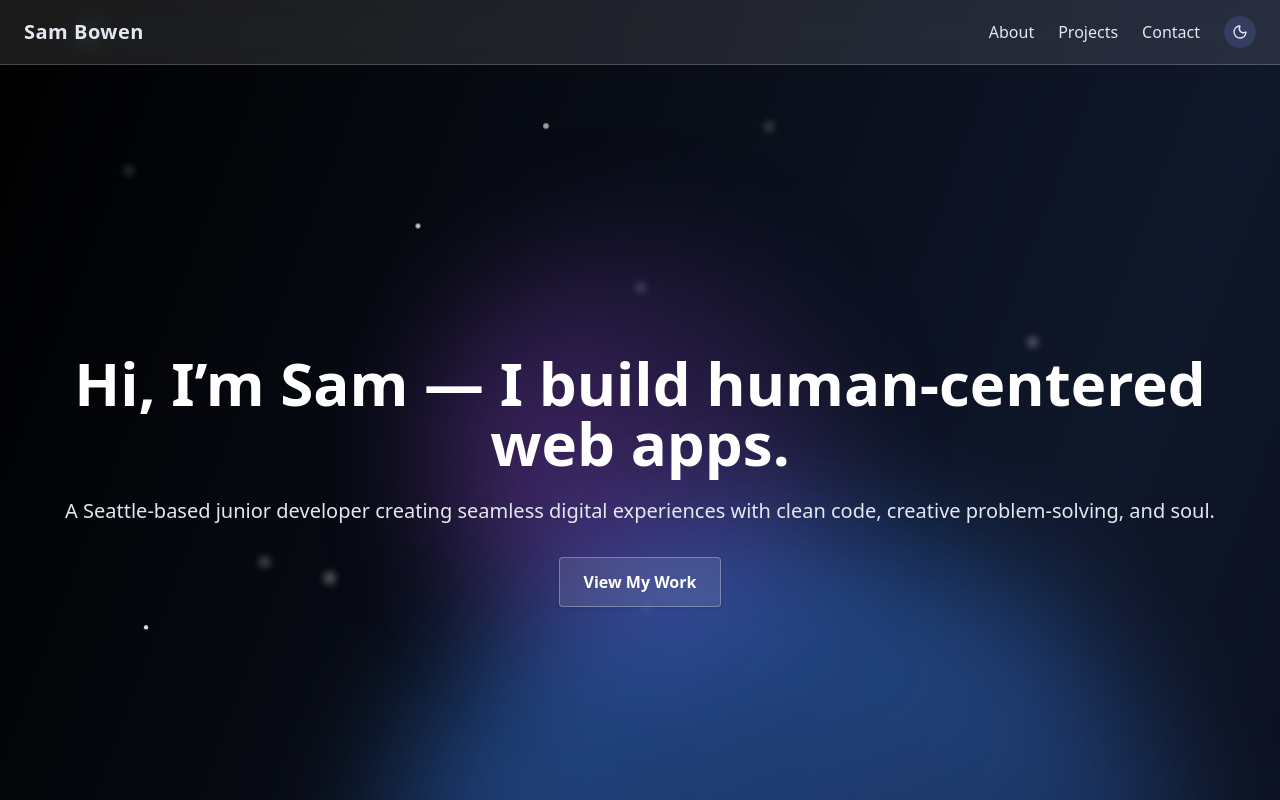
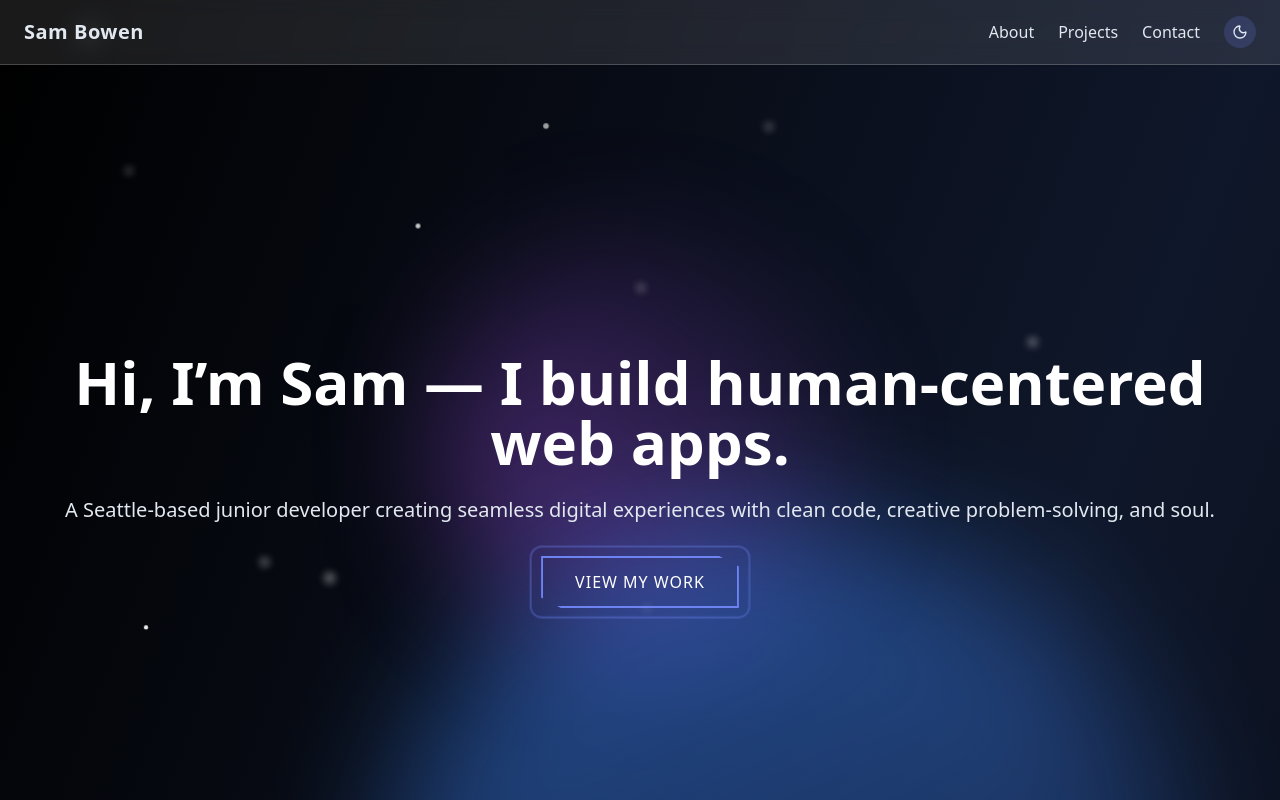
Before and after one commit to sambow7/sam-bowen-portfolio, a React (Vite) app: page / in a window 1280 px wide. Shown: the top 800 px of the page. Built offline with nearby package versions, Linux system fonts and the light colour scheme.

Commit message:
Improves hero button appearance
Replaces the original "View My Work" button in the hero section with a sci-fi themed button, enhancing the overall aesthetic and user experience.

The new button features a unique shape, animated border pulse effect and hover state.

```diff
--- a/src/components/Hero.jsx
+++ b/src/components/Hero.jsx
@@ -30,12 +30,14 @@ export default function Hero() {
           A Seattle-based junior developer creating seamless digital experiences with clean code, creative problem-solving, and soul.
         </p>
         <div className="mt-8">
-          <a
-            href="#projects"
-            className="inline-block bg-white/10 dark:bg-black/20 backdrop-blur-md border border-white/30 dark:border-black/30 text-white font-semibold px-6 py-3 rounded hover:bg-white/20 dark:hover:bg-black/30 transition-all duration-300 shadow hover:shadow-lg button-hover-effect"
-          >
-            View My Work
-          </a>
+          <div className="sci-fi-button-container">
+            <a
+              href="#projects"
+              className="sci-fi-button"
+            >
+              View My Work
+            </a>
+          </div>
         </div>
       </div>
     </div>
--- a/src/index.css
+++ b/src/index.css
@@ -1,3 +1,22 @@
+/* Sci-fi button base shape */
+.sci-fi-button {
+  position: relative;
+  display: inline-block;
+  padding: 0.75rem 2rem;
+  color: white;
+  text-transform: uppercase;
+  letter-spacing: 1px;
+  background: transparent;
+  border: 2px solid #6D83F2;
+  clip-path: polygon(0 0, 90% 0, 100% 20%, 100% 100%, 10% 100%, 0 80%);
+  transition: background-color 0.3s ease, transform 0.3s ease;
+  cursor: pointer;
+}
+
+.sci-fi-button:hover {
+  background-color: rgba(109, 131, 242, 0.3);
+  transform: scale(1.05);
+}
 
 @keyframes button-glow {
   0% { box-shadow: 0 0 5px rgba(255, 255, 255, 0.3); }
@@ -221,3 +240,79 @@ body, html, #root {
 .animate-shooting-star-3 {
   animation: shooting-star 3s linear infinite;
 }
+/* Animated border pulse effect for sci-fi button */
+.sci-fi-button {
+  position: relative;
+  display: inline-block;
+  padding: 0.75rem 2rem;
+  color: white;
+  text-transform: uppercase;
+  letter-spacing: 1px;
+  background: transparent;
+  border: 2px solid #6D83F2;
+  clip-path: polygon(0 0, 90% 0, 100% 20%, 100% 100%, 10% 100%, 0 80%);
+  transition: background-color 0.3s ease, transform 0.3s ease;
+  cursor: pointer;
+  overflow: visible; /* 👈 Make sure this is set */
+}
+
+.sci-fi-button::before {
+  content: '';
+  position: absolute;
+  top: -10px;
+  left: -10px;
+  right: -10px;
+  bottom: -10px;
+  border: 2px solid rgba(109, 131, 242, 0.5);
+  border-radius: 12px; /* Optional: Smooth out the pulse edges */
+  animation: border-pulse 2s infinite ease-in-out;
+  z-index: -1;
+}
+
+@keyframes border-pulse {
+  0% {
+    opacity: 0.7;
+    transform: scale(1);
+  }
+  50% {
+    opacity: 1;
+    transform: scale(1.15);
+  }
+  100% {
+    opacity: 0.7;
+    transform: scale(1);
+  }
+}
+/* Sci-fi button border pulse container */
+.sci-fi-button-container {
+  position: relative;
+  display: inline-block;
+}
+
+.sci-fi-button-container::before {
+  content: '';
+  position: absolute;
+  top: -10px;
+  left: -10px;
+  right: -10px;
+  bottom: -10px;
+  border: 2px solid rgba(109, 131, 242, 0.5);
+  border-radius: 12px;
+  animation: border-pulse 2s infinite ease-in-out;
+  z-index: -1;
+}
+
+@keyframes border-pulse {
+  0% {
+    opacity: 0.7;
+    transform: scale(1);
+  }
+  50% {
+    opacity: 1;
+    transform: scale(1.15);
+  }
+  100% {
+    opacity: 0.7;
+    transform: scale(1);
+  }
+}
```
